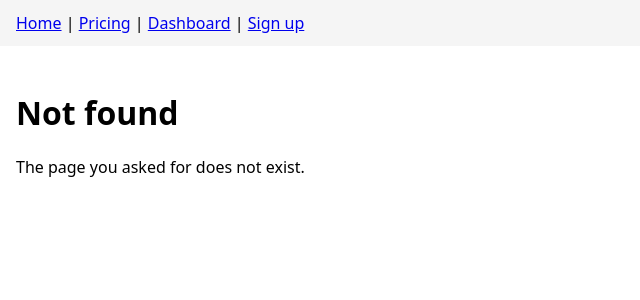
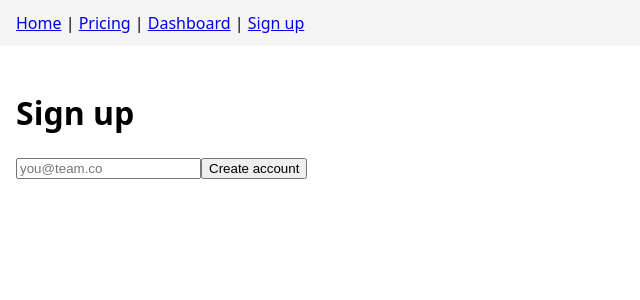
Before and after one commit to ArchAstroEvals/team-ts-saas, a Next.js app: page /signup in a window 1280 px wide. Before the commit this address had no page. Shown: the top 300 px of the page, without its empty margins (0-640 px from the left). Built offline with nearby package versions, Linux system fonts and the light colour scheme.

Commit message:
Signup page

```diff
--- /dev/null
+++ b/app/signup/page.jsx
@@ -0,0 +1,12 @@
+import SignupForm from "../../components/SignupForm.jsx";
+
+export const metadata = { title: "Sign up — Acme SaaS" };
+
+export default function Signup() {
+  return (
+    <div>
+      <h1>Sign up</h1>
+      <SignupForm />
+    </div>
+  );
+}
```
